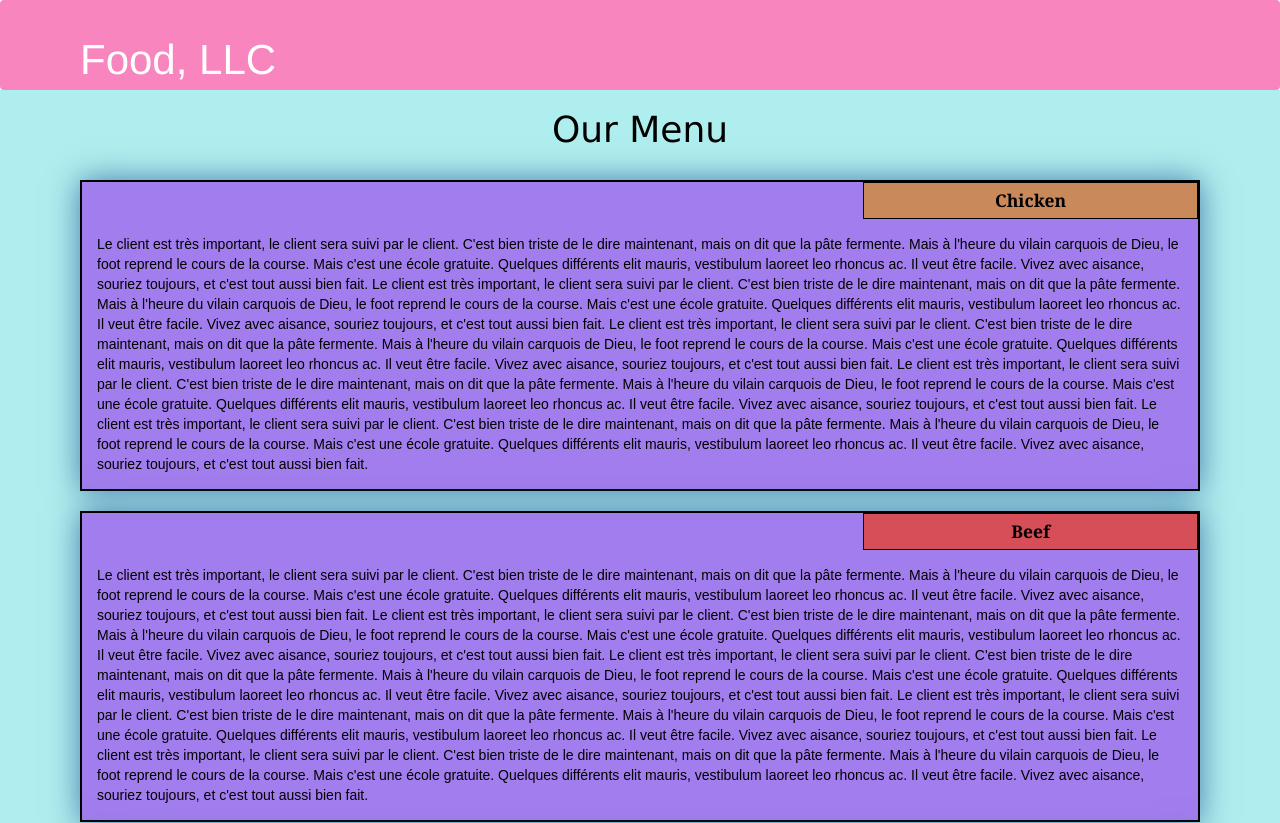
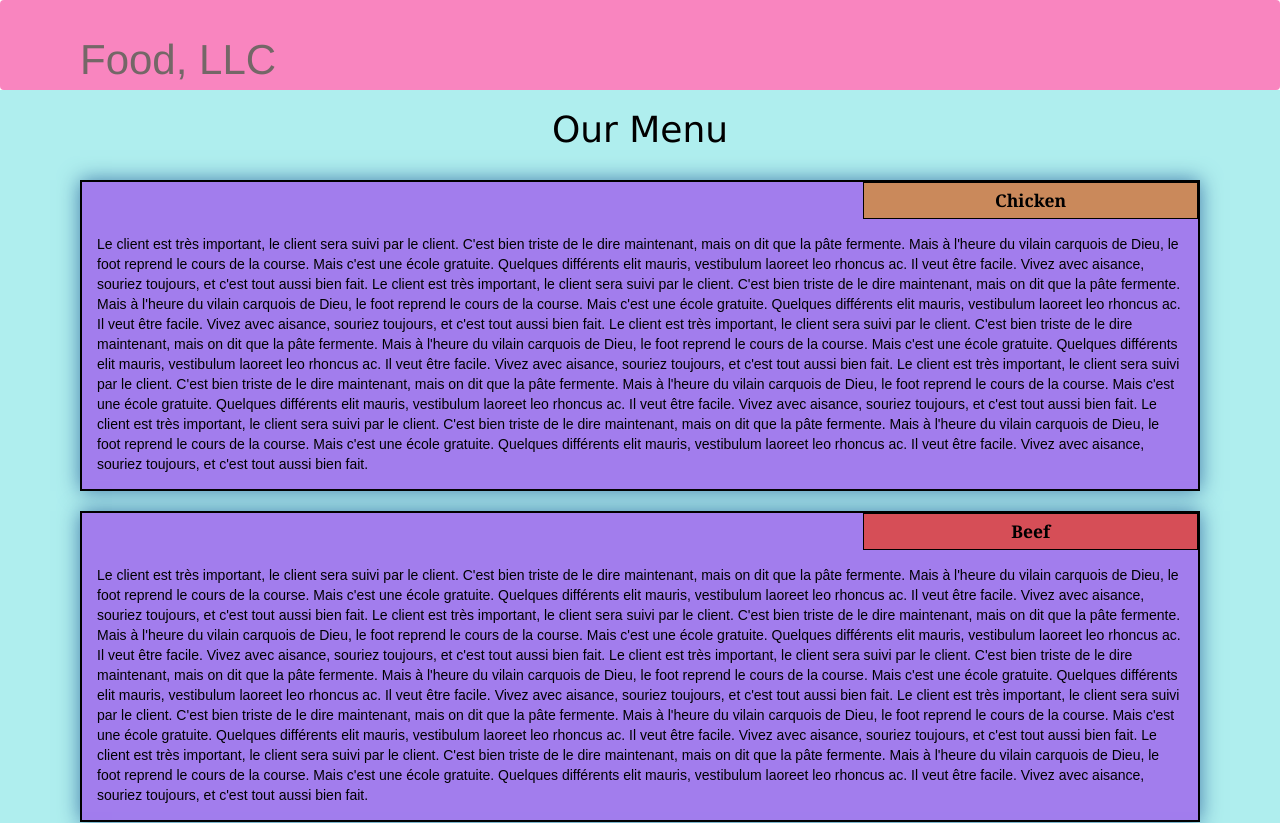
Before and after one commit to artiannan/coursera-artianna, a plain HTML site: page module3-solution/index.html in a window 1280 px wide. Shown: the top 823 px of the page. Drawn offline with Linux system fonts and the light colour scheme.

Commit message:
lastpushes

```diff
--- a/module3-solution/css/styles.css
+++ b/module3-solution/css/styles.css
@@ -31,7 +31,7 @@ p {
 section {
 	border:	2px solid black;
 	background-color: #a27ded;
-  box-shadow: 0 0 30px #437caa;
+  box-shadow: 0 0 20px #437caa;
 	width: 100%;
 	height: auto;
 	font-family: arial;
@@ -122,7 +122,7 @@ section {
 }
 
 .nav-brand {
-  color: #FFFFFF;
+  color: #746767;
   font-size: 1.5em;
 }
 
```
